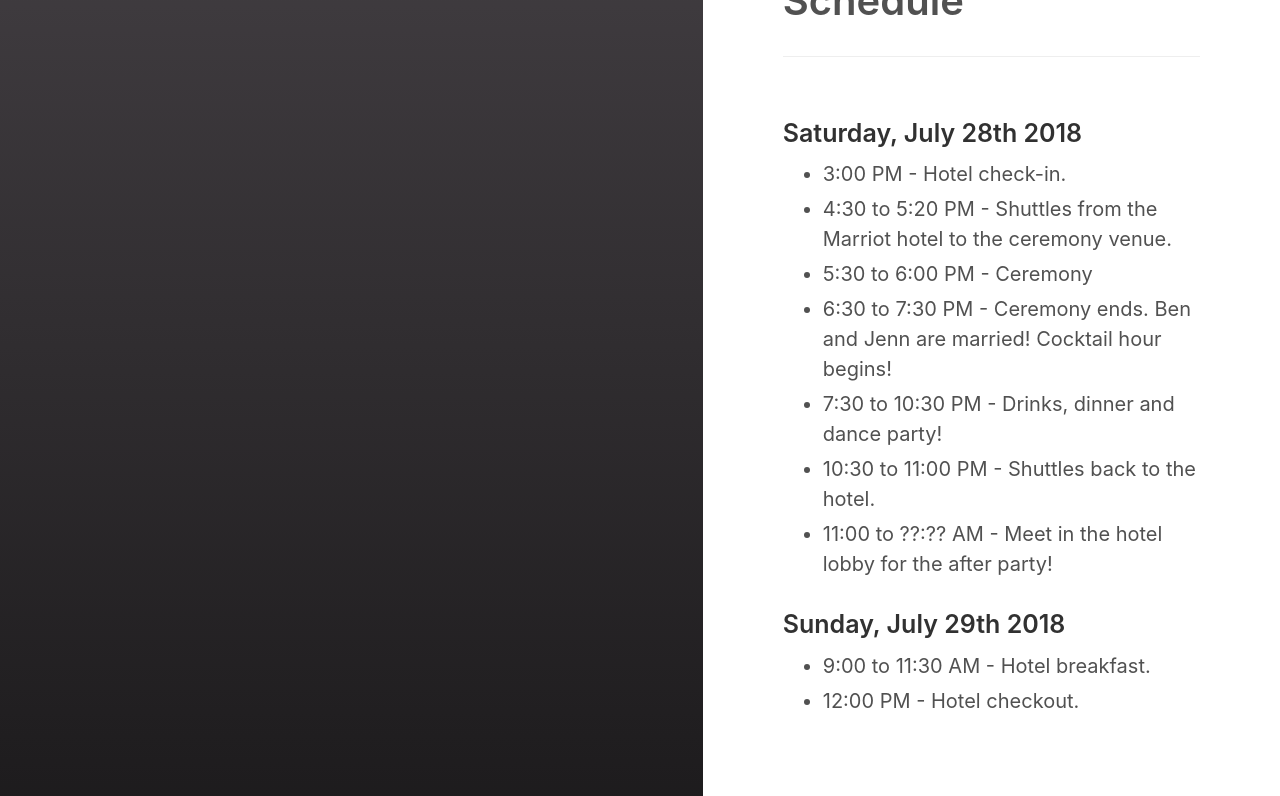
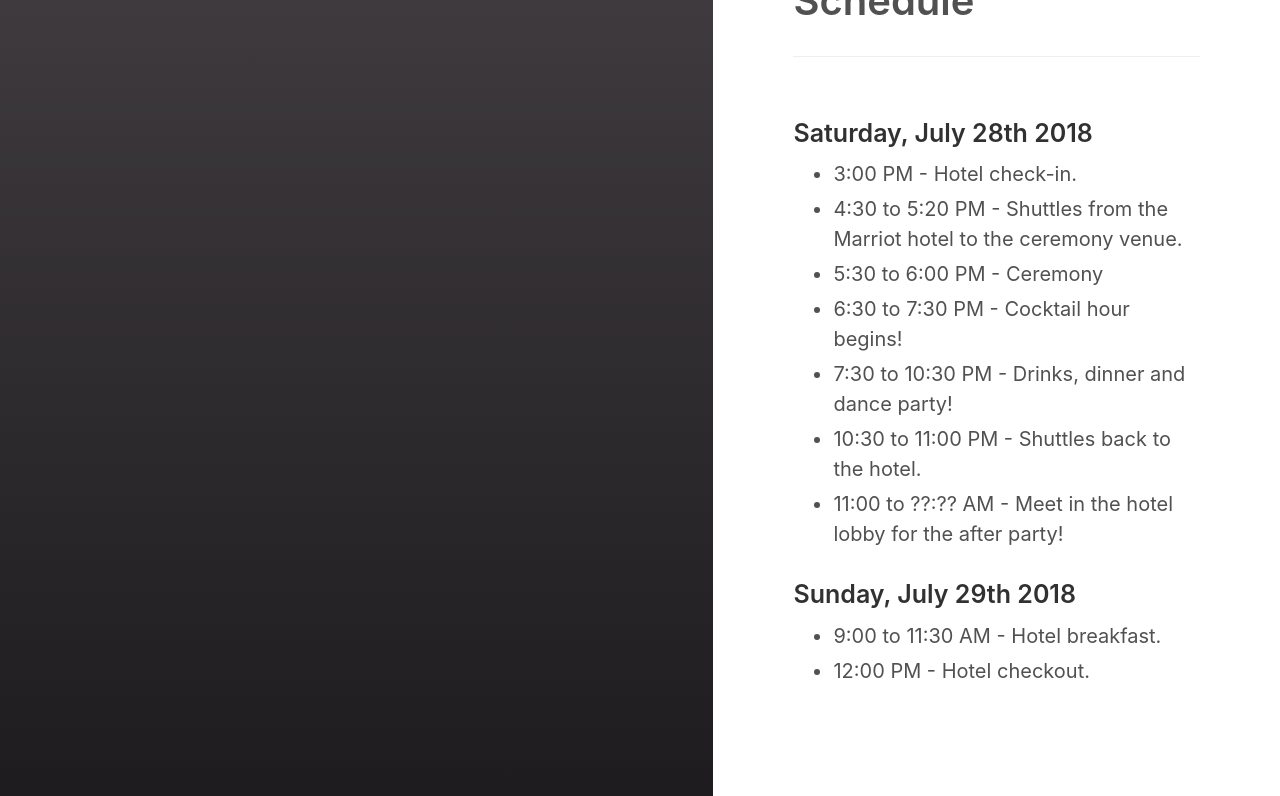
Before and after one commit to TheRealBenForce/thefutureforces.com, a Jekyll site: the page built from category/schedule.md, in a window 1280 px wide, cut to the strip 104-900 px from the top of the page. Built offline with Jekyll 4.4.1, drawn with Linux system fonts in a browser that asks for light colours.

Commit message:
Update schedule.md

```diff
--- a/category/schedule.md
+++ b/category/schedule.md
@@ -8,7 +8,7 @@
 * 3:00 PM - Hotel check-in.
 * 4:30 to 5:20 PM - Shuttles from the Marriot hotel to the ceremony venue.
 * 5:30 to 6:00 PM - Ceremony
-* 6:30 to 7:30 PM - Ceremony ends. Ben and Jenn are married! Cocktail hour begins!
+* 6:30 to 7:30 PM - Cocktail hour begins!
 * 7:30 to 10:30 PM - Drinks, dinner and dance party!
 * 10:30 to 11:00 PM - Shuttles back to the hotel.
 * 11:00 to ??:?? AM - Meet in the hotel lobby for the after party!
```
